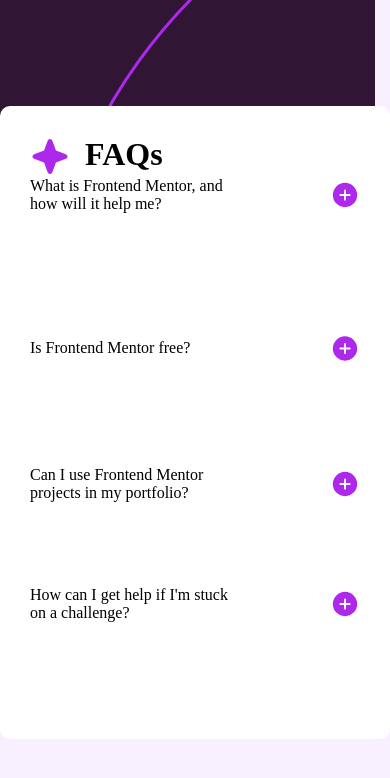
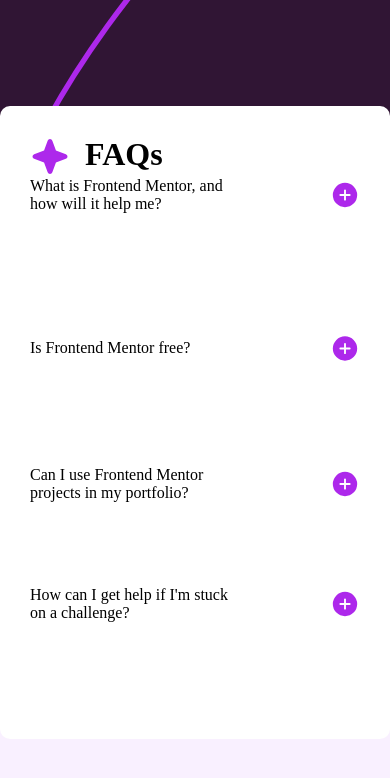
Before and after one commit to tatsuya98/faq, a plain HTML site: page index.html in a window 390 px wide. Drawn offline with Linux system fonts and the light colour scheme; a web font is replaced by a local one.

Commit message:
Add files via upload

```diff
--- a/styles.css
+++ b/styles.css
@@ -47,10 +47,13 @@
 .image{
     position: relative;
     background-image: url(./assets/images/background-pattern-desktop.svg);
-    width: 100%;
-    height:350px;
+    width: 100vw;
+    height: 45vh;
     z-index: -1;
-    top: -250px;
+    top: -260px;
+    background-repeat: no-repeat;
+    background-position: top;
+    background-size: cover;
 }
 .plus-minus{
     margin-left: auto;
@@ -72,10 +75,13 @@
         position: relative;
         background-image: url(./assets/images/background-pattern-mobile.svg);
         background-repeat: no-repeat;
-        width: 100%;
-        height: 250px;
+        width: 100vw;
+        height: 50vh;
         z-index: -1;
         top: -300px;
+        background-repeat: no-repeat;
+        background-position: top;
+        background-size: cover;
     }
     li{
         max-width: 25ch;
```
